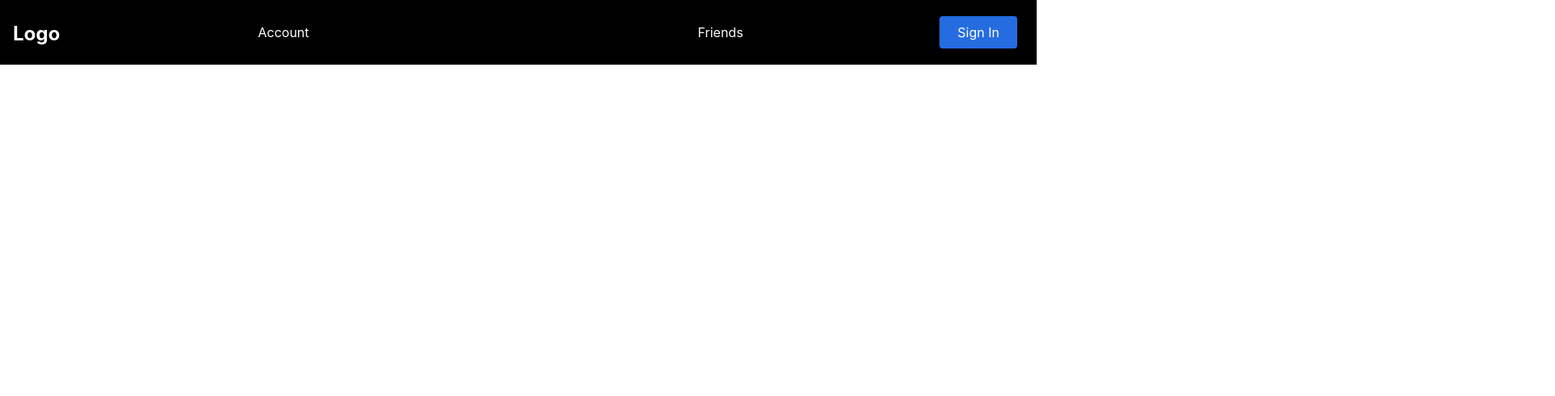
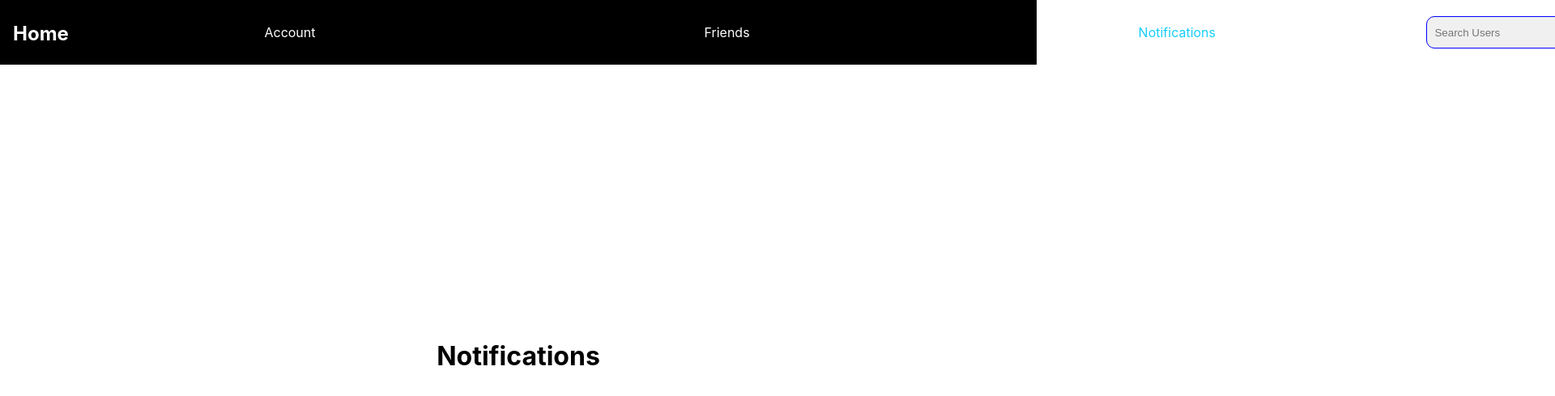
Before and after one commit to uofa-cmput404/404f23project-who-will, a React (Create React App) app in the folder SocialDistribution/FrontEnd/social-distribution/: page /notifications in a window 1280 px wide. Shown: the top 490 px of the page at 81% size, 1920 px wide, since content can reach past the window. Built offline with nearby package versions, Linux system fonts and the light colour scheme.

Commit message:
search bar

```diff
--- a/SocialDistribution/FrontEnd/social-distribution/src/App.js
+++ b/SocialDistribution/FrontEnd/social-distribution/src/App.js
@@ -6,6 +6,8 @@ import Home from './pages/Home';
 import Account from './pages/Account';
 import Friends from './pages/Friends';
 import Login from './pages/Login';
+import Notifications from './pages/Notifications';
+
 function App() {
   return (
     <Router>
@@ -16,6 +18,7 @@ function App() {
         <Route path='/account' Component={Account}/>
         <Route path='/signin' Component={Login}/>
         <Route path='/friends' Component={Friends}/>
+        <Route path='/notifications' Component={Notifications}/>
 
       </Routes>
     </Router>
--- a/SocialDistribution/FrontEnd/social-distribution/src/Components/NavBar/NavBarElements.jsx
+++ b/SocialDistribution/FrontEnd/social-distribution/src/Components/NavBar/NavBarElements.jsx
@@ -38,6 +38,11 @@ export const NavLink = styled(Link)`
     }
 `;
 
+export const NavIcon = styled(Link)`
+    width: 20px;
+    height: 10px;
+    background-image: url("./NavBarIcons/notification-icon.jpg");
+`;
 
 
 export const Bars = styled(FaBars)`
@@ -90,3 +95,26 @@ export const NavBtnLink = styled(Link)`
         color: #010606;
     }
 `;
+
+export const SearchBar = ({keyword, onChange}) => {
+    const BarStyle =
+    {
+        width:"20rem",
+        background:"#F0F0F0",
+        border: "1px solid blue",
+        display: "flex",
+        borderRadius: "10px",
+        margin: "20px",
+
+    };
+    // in the future, call a query function in Django in the onChange section
+    return (
+      <input
+       style={BarStyle}
+       key="search-bar"
+       value={keyword}
+       placeholder={"  Search Users"}
+       onChange={(e) => onChange(e.target.value)}
+      />
+    );
+  }
--- a/SocialDistribution/FrontEnd/social-distribution/src/Components/NavBar/index.jsx
+++ b/SocialDistribution/FrontEnd/social-distribution/src/Components/NavBar/index.jsx
@@ -7,6 +7,8 @@ import {
     NavBtn,
     NavBtnLink,
     NavLogo,
+    SearchBar,
+    NavIcon
 } from './NavBarElements';
 
 
@@ -15,8 +17,9 @@ const NavBar = () => {
     <>
         <Nav>
             <NavLogo to='/'>
-                <h1>Logo</h1>
+                <h1>Home</h1>
             </NavLogo>
+
             <Bars/>
             <NavMenu>
                 <NavLink to="/account" >
@@ -25,7 +28,11 @@ const NavBar = () => {
                 <NavLink to="/friends" activeStyle>
                     Friends
                 </NavLink>
+                <NavLink to="/notifications" activeStyle>
+                    Notifications
+                </NavLink>
             </NavMenu>
+            <SearchBar></SearchBar>
             <NavBtn>
                 <NavBtnLink to='/signin'>Sign In</NavBtnLink>
             </NavBtn>
--- /dev/null
+++ b/SocialDistribution/FrontEnd/social-distribution/src/pages/Notifications.jsx
@@ -0,0 +1,15 @@
+import React from "react";
+
+const Notifications = () => {
+    return(
+        <div style={{
+            display: 'flex',
+            justifyContent: 'center',
+            alignItems: 'center',
+            height: '90vh'
+        }}>
+            <h1>Notifications</h1>
+        </div>
+    );
+};
+export default Notifications;
```
Also changed, not shown: SocialDistribution/FrontEnd/social-distribution/src/Components/NavBar/NavBarIcons/notification-icon.jpg (added).
